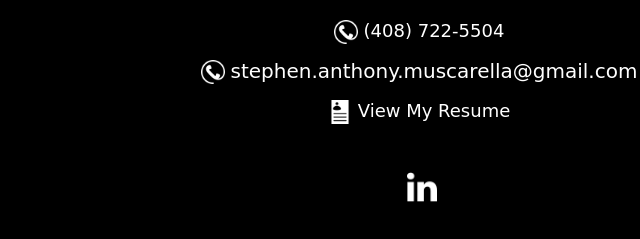
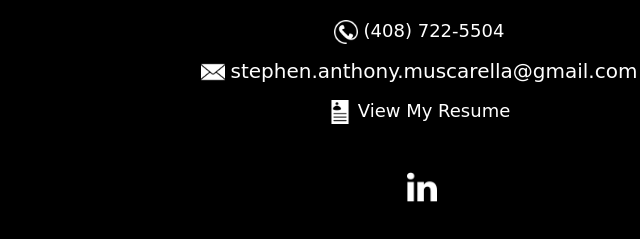
Before and after one commit to samuscarella/personal, a website: page views/index.html in a window 1280 px wide. Shown: the part 3138-3377 px from the top of the page, 218-858 px from the left. Drawn offline with nearby package versions, Linux system fonts and the light colour scheme; a web font is replaced by a local one.

Commit message:
Added Email Icon

```diff
--- a/views/index.html
+++ b/views/index.html
@@ -118,7 +118,7 @@
       <div class="row">
         <div class="col-md-12">
           <h4 class="sub-contact-text"><img src="/images/telephone.png" class="contact-icon"/><a href="tel:408-722-5504" class="contact-icon">(408) 722-5504</a></h4>
-          <h4 class="sub-contact-text" id="email-text"><img src="/images/telephone.png" class="contact-icon"/><a href="mailto:stephen.anthony.muscarella@gmail.com" class="contact-icon">stephen.anthony.muscarella@gmail.com</a></h4>
+          <h4 class="sub-contact-text" id="email-text"><img src="/images/email.png" class="contact-icon"/><a href="mailto:stephen.anthony.muscarella@gmail.com" class="contact-icon">stephen.anthony.muscarella@gmail.com</a></h4>
           <h4 class="sub-contact-text"><img src="/images/resume.png" class="contact-icon"/><a href="https://www.dropbox.com/s/uzjija5l314gfai/Stephen_Muscarella.docx?dl=0" class="contact-icon" target="_blank">View My Resume</a></h4>
           <a href="https://www.linkedin.com/in/stephen-muscarella/" class="social-link" target="_blank"><img src="/images/linkedin.png" class="social-icon"/></a>
         </div>
```
